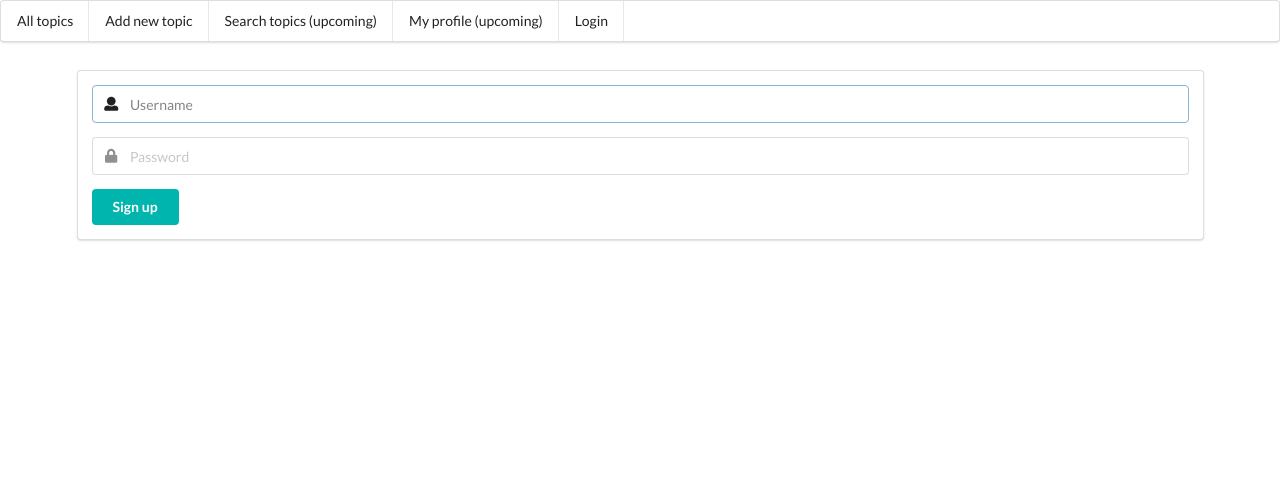
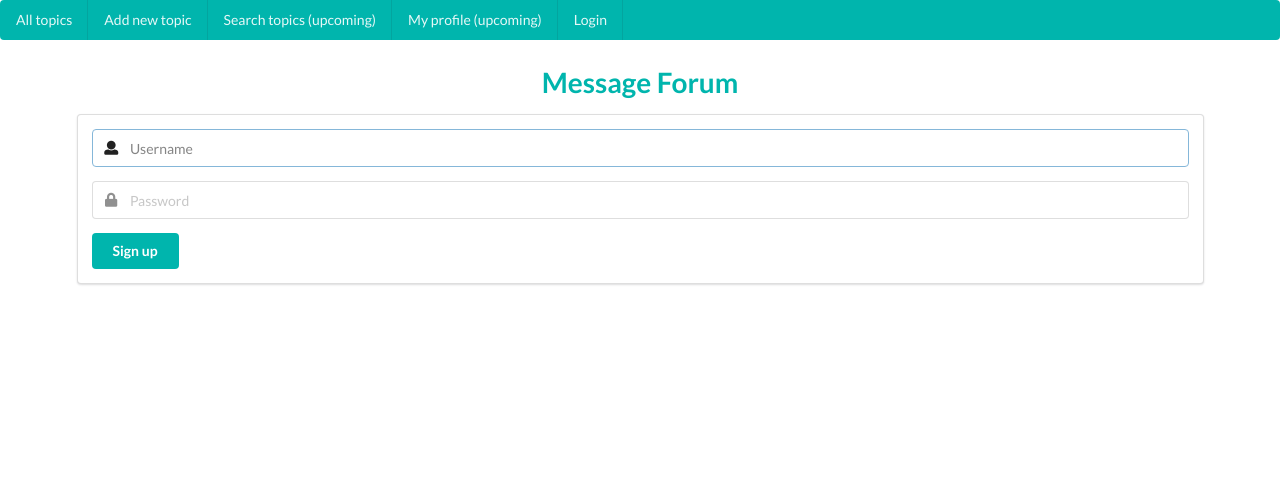
Before and after one commit to joonaspartanen/tsoha-forum, a Flask app: page /auth/signup in a window 1280 px wide. Shown: the top 484 px of the page. Run offline with Flask 2, Linux system fonts and the light colour scheme; some libraries are stand-ins or nearby versions.

Commit message:
Update layout

```diff
--- a/application/templates/layout.html
+++ b/application/templates/layout.html
@@ -4,19 +4,24 @@
     <meta charset="utf-8" />
     <title>Message Forum</title>
     <script type="text/javascript" src="{{ url_for('static', filename='main.js') }}"></script>
-    <script src="https://code.jquery.com/jquery-3.1.1.min.js" crossorigin="anonymous"></script>
+    <script
+      src="https://code.jquery.com/jquery-3.1.1.min.js"
+      integrity="sha256-hVVnYaiADRTO2PzUGmuLJr8BLUSjGIZsDYGmIJLv2b8="
+      crossorigin="anonymous"
+    ></script>
     <link
       rel="stylesheet"
       href="https://cdn.jsdelivr.net/npm/semantic-ui@2.4.2/dist/semantic.min.css"
     />
     <link rel="stylesheet" href="{{ url_for('static', filename='styles.css') }}" />
-    <link rel="shortcut icon" href="{{ url_for('static', filename='favicon.ico') }}">
+    <link rel="shortcut icon" href="{{ url_for('static', filename='favicon.ico') }}" />
     <script src="https://cdn.jsdelivr.net/npm/semantic-ui@2.4.2/dist/semantic.min.js"></script>
+    {{ moment.include_moment() }}
   </head>
 
   <body>
     <div class="page-container">
-      <div class="ui menu">
+      <div class="ui inverted teal menu">
         <a class="item" href="{{ url_for('topics_index') }}">All topics</a>
         <a class="item" href="{{ url_for('topics_form') }}">Add new topic</a>
         <a class="item" href="#">Search topics (upcoming)</a>
@@ -27,13 +32,9 @@
         <a class="item" href="{{ url_for('auth_login_form') }}">Login</a>
         {% endif %}
       </div>
-
-      <div class="ui container" style="padding-top: 1em;">
-        {% block body %}
-        <p>
-          Content.
-        </p>
-        {% endblock %}
+      <h1 class="ui header centered teal main-title">Message Forum</h1>
+      <div class="ui main container">
+        {% block body %} {% endblock %}
       </div>
     </div>
     <div class="ui secondary menu footer">
```
